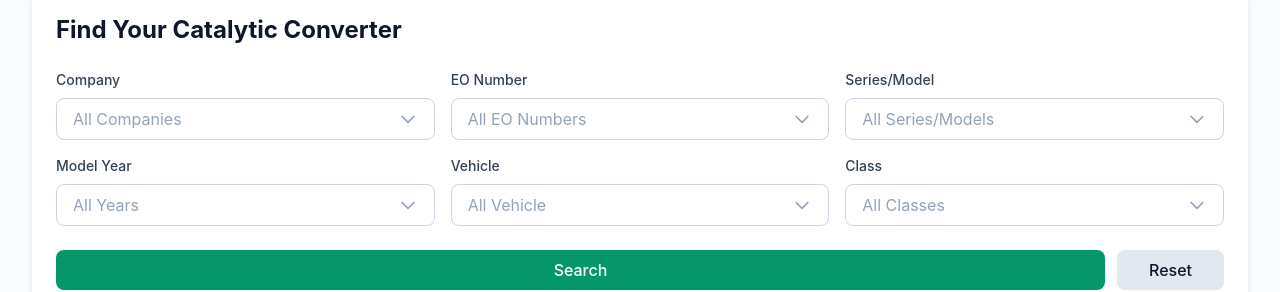
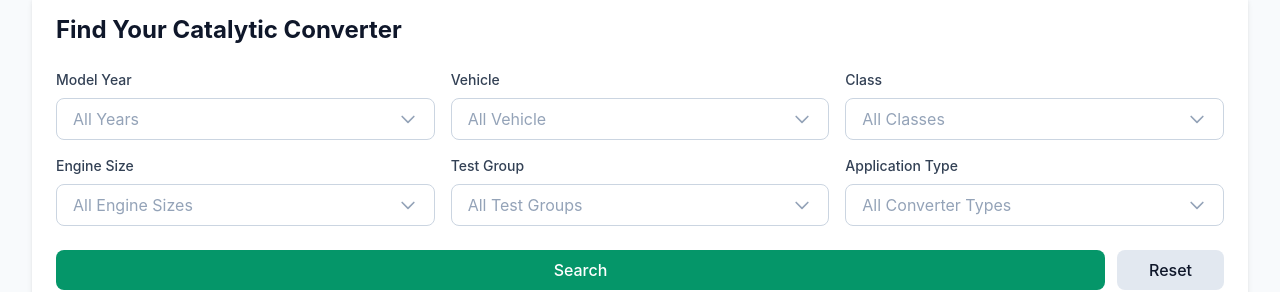
Before and after one commit to kashifakram1999/Catalysts_Project, a React app in the folder frontend/: page / in a window 1280 px wide. Shown: the part 346-638 px from the top of the page. Built offline with nearby package versions, Linux system fonts and the light colour scheme; no server answers; the HTML template or start-up script is replaced by a standard one.

Commit message:
Updated Search form

```diff
--- a/frontend/src/components/SearchForm.jsx
+++ b/frontend/src/components/SearchForm.jsx
@@ -9,6 +9,9 @@ const INITIAL_FORM_STATE = {
   year: '',
   make: '',
   vehicle_class: '',
+  engine_size: '',
+  test_group: '',
+  converter_type: '',
 };
 
 const buildFilterParams = (data = {}) => {
@@ -27,6 +30,9 @@ export default function SearchForm({ onSearch, onReset }) {
   const [vehicleClasses, setVehicleClasses] = useState([]);
   const [executiveOrders, setExecutiveOrders] = useState([]);
   const [seriesModels, setSeriesModels] = useState([]);
+  const [engineSizes, setEngineSizes] = useState([]);
+  const [testGroups, setTestGroups] = useState([]);
+  const [converterTypes, setConverterTypes] = useState([]);
   const [loading, setLoading] = useState(false);
   const [loadingData, setLoadingData] = useState(true);
   const [formData, setFormData] = useState(() => ({ ...INITIAL_FORM_STATE }));
@@ -50,6 +56,9 @@ export default function SearchForm({ onSearch, onReset }) {
       dropIfMissing('vehicle_class', options.vehicle_classes || []);
       dropIfMissing('executive_order', options.executive_orders || []);
       dropIfMissing('series_model', options.series_models || []);
+      dropIfMissing('engine_size', options.engine_sizes || []);
+      dropIfMissing('test_group', options.test_groups || []);
+      dropIfMissing('converter_type', options.converter_types || []);
 
       if (nextState.manufacturer) {
         const manufacturerIds = (options.manufacturers || []).map(item => String(item.id));
@@ -91,6 +100,9 @@ export default function SearchForm({ onSearch, onReset }) {
       setVehicleClasses(data.vehicle_classes || []);
       setExecutiveOrders(data.executive_orders || []);
       setSeriesModels(data.series_models || []);
+      setEngineSizes(data.engine_sizes || []);
+      setTestGroups(data.test_groups || []);
+      setConverterTypes(data.converter_types || []);
       syncFormSelections(data);
     } catch (error) {
       console.error('Error loading filter data:', error);
@@ -173,65 +185,8 @@ export default function SearchForm({ onSearch, onReset }) {
       </h2>
 
       <form onSubmit={handleSubmit} className="space-y-4">
-        {/* Main Search Row - Matching PDF Structure */}
+        {/* First Search Row - Model Year, Vehicle, Class */}
         <div className="grid grid-cols-1 md:grid-cols-2 lg:grid-cols-3 gap-4">
-          {/* Company (Manufacturer) */}
-          <div>
-            <label htmlFor="manufacturer" className="block text-sm font-medium text-primary-700 dark:text-primary-300 mb-2">
-              Company
-            </label>
-            <CustomSelect
-              id="manufacturer"
-              name="manufacturer"
-              value={formData.manufacturer}
-              onChange={handleChange}
-              options={[
-                { value: '', label: 'All Companies' },
-                ...manufacturers.map(mfr => ({ value: mfr.id, label: mfr.name }))
-              ]}
-              placeholder="All Companies"
-              searchable={true}
-            />
-          </div>
-
-          {/* EO Number */}
-          <div>
-            <label htmlFor="executive_order" className="block text-sm font-medium text-primary-700 dark:text-primary-300 mb-2">
-              EO Number
-            </label>
-            <CustomSelect
-              id="executive_order"
-              name="executive_order"
-              value={formData.executive_order}
-              onChange={handleChange}
-              options={[
-                { value: '', label: 'All EO Numbers' },
-                ...executiveOrders.map(eo => ({ value: eo, label: eo }))
-              ]}
-              placeholder="All EO Numbers"
-              searchable={true}
-            />
-          </div>
-
-          {/* Series/Model */}
-          <div>
-            <label htmlFor="series_model" className="block text-sm font-medium text-primary-700 dark:text-primary-300 mb-2">
-              Series/Model
-            </label>
-            <CustomSelect
-              id="series_model"
-              name="series_model"
-              value={formData.series_model}
-              onChange={handleChange}
-              options={[
-                { value: '', label: 'All Series/Models' },
-                ...seriesModels.map(sm => ({ value: sm, label: sm }))
-              ]}
-              placeholder="All Series/Models"
-              searchable={true}
-            />
-          </div>
-
           {/* Model Year */}
           <div>
             <label htmlFor="year" className="block text-sm font-medium text-primary-700 dark:text-primary-300 mb-2">
@@ -251,7 +206,7 @@ export default function SearchForm({ onSearch, onReset }) {
             />
           </div>
 
-          {/* Make */}
+          {/* Make (Vehicle) */}
           <div>
             <label htmlFor="make" className="block text-sm font-medium text-primary-700 dark:text-primary-300 mb-2">
               Vehicle
@@ -290,6 +245,66 @@ export default function SearchForm({ onSearch, onReset }) {
           </div>
         </div>
 
+        {/* Second Search Row - Engine Size, Test Group, Converter Type */}
+        <div className="grid grid-cols-1 md:grid-cols-2 lg:grid-cols-3 gap-4">
+          {/* Engine Size */}
+          <div>
+            <label htmlFor="engine_size" className="block text-sm font-medium text-primary-700 dark:text-primary-300 mb-2">
+              Engine Size
+            </label>
+            <CustomSelect
+              id="engine_size"
+              name="engine_size"
+              value={formData.engine_size}
+              onChange={handleChange}
+              options={[
+                { value: '', label: 'All Engine Sizes' },
+                ...engineSizes.map(size => ({ value: size, label: size }))
+              ]}
+              placeholder="All Engine Sizes"
+              searchable={true}
+            />
+          </div>
+
+          {/* Test Group */}
+          <div>
+            <label htmlFor="test_group" className="block text-sm font-medium text-primary-700 dark:text-primary-300 mb-2">
+              Test Group
+            </label>
+            <CustomSelect
+              id="test_group"
+              name="test_group"
+              value={formData.test_group}
+              onChange={handleChange}
+              options={[
+                { value: '', label: 'All Test Groups' },
+                ...testGroups.map(group => ({ value: group, label: group }))
+              ]}
+              placeholder="All Test Groups"
+              searchable={true}
+            />
+          </div>
+
+          {/* Converter Type */}
+          <div>
+            <label htmlFor="converter_type" className="block text-sm font-medium text-primary-700 dark:text-primary-300 mb-2">
+              Application Type
+            </label>
+            <CustomSelect
+              id="converter_type"
+              name="converter_type"
+              value={formData.converter_type}
+              onChange={handleChange}
+              options={[
+                { value: '', label: 'All Converter Types' },
+                ...converterTypes.map(type => ({ value: type, label: type }))
+              ]}
+              placeholder="All Converter Types"
+              searchable={true}
+            />
+          </div>
+        </div>
+
         {/* Action Buttons */}
         <div className="flex gap-3 pt-2">
           <button
```
Also changed, not shown: 2 other files (tests, documents, lock files or other folders).
